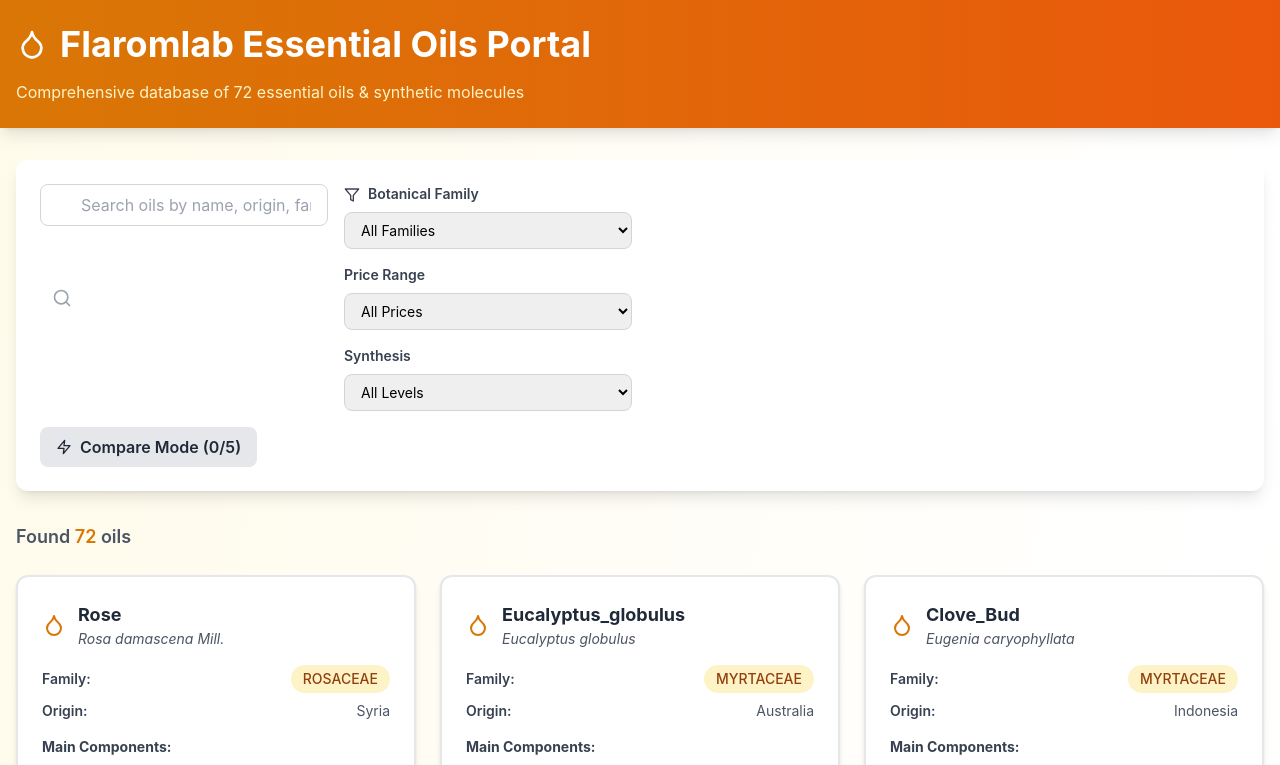
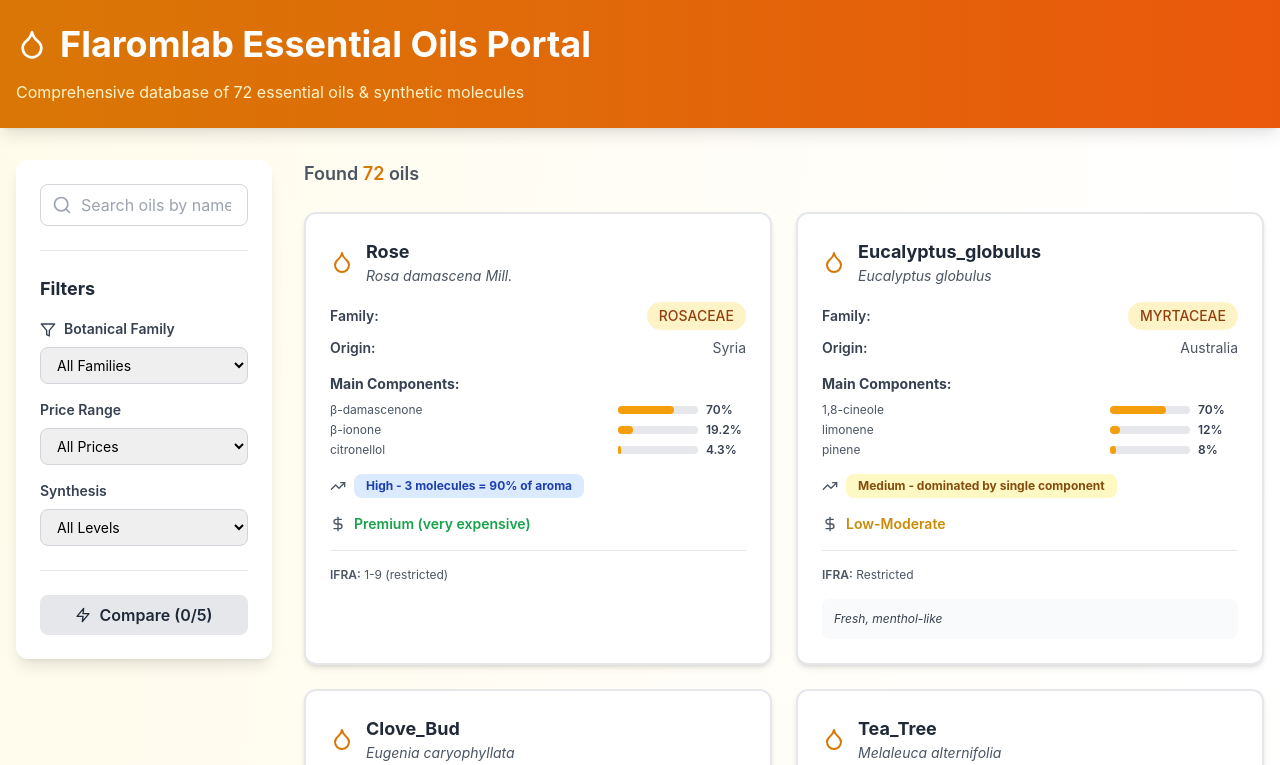
Before and after one commit to darmidontbravo-rgb/flaromlab-oils, a React (Vite) app: page / in a window 1280 px wide. Shown: the top 765 px of the page. Built offline with nearby package versions, Linux system fonts and the light colour scheme.

Commit message:
Update App.jsx

```diff
--- a/src/App.jsx
+++ b/src/App.jsx
@@ -101,12 +101,23 @@
         </div>
       </header>
 
-      {/* Main Content */}
+      {/* Main Content - TWO COLUMN LAYOUT */}
       <main className="max-w-7xl mx-auto px-4 py-8">
-        {/* Search & Filters */}
-        <div className="bg-white rounded-xl shadow-lg p-6 mb-8 sticky top-24 z-40">
-          <div className="grid grid-cols-1 md:grid-cols-2 lg:grid-cols-4 gap-4">
+        <div className="flex flex-col lg:flex-row gap-8">
+
+          {/* LEFT SIDEBAR - FILTERS (Desktop: Sticky Left, Mobile: Sticky Top) */}
+          <aside className="w-full lg:w-64 flex-shrink-0">
+            {/* Mobile: Sticky Search + Filters at Top */}
+            <div className="sticky top-24 z-40 lg:z-30 lg:top-0">
+              <div className="bg-white rounded-xl shadow-lg p-6 lg:mb-0 mb-6">
+                {/* Search Component */}
+                <div className="mb-6">
                   <SearchComponent value={searchTerm} onChange={setSearchTerm} />
+                </div>
+
+                {/* Filters Panel */}
+                <div className="mb-6 border-t pt-6">
+                  <h3 className="font-bold text-lg mb-4 text-gray-800">Filters</h3>
                   <FilterPanel
                     selectedFamily={selectedFamily}
                     selectedPriceRange={selectedPriceRange}
@@ -118,33 +129,39 @@
                 </div>
 
                 {/* Comparison Controls */}
-          <div className="mt-4 flex items-center gap-3">
+                <div className="border-t pt-6">
                   <button
                     onClick={() => setComparisonMode(!comparisonMode)}
-              className={`px-4 py-2 rounded-lg font-semibold flex items-center gap-2 transition-colors ${
+                    className={`w-full px-4 py-2 rounded-lg font-semibold flex items-center justify-center gap-2 transition-colors ${
                       comparisonMode
                         ? 'bg-blue-600 text-white'
                         : 'bg-gray-200 text-gray-800 hover:bg-gray-300'
                     }`}
                   >
                     <Zap className="w-4 h-4" />
-              Compare Mode ({compareList.length}/5)
+                    Compare ({compareList.length}/5)
                   </button>
 
                   {compareList.length > 1 && comparisonMode && (
                     <button
                       onClick={() => setComparisonMode(true)}
-                className="px-4 py-2 bg-green-600 text-white rounded-lg font-semibold hover:bg-green-700 transition-colors"
+                      className="w-full mt-2 px-4 py-2 bg-green-600 text-white rounded-lg font-semibold hover:bg-green-700 transition-colors"
                     >
                       View Comparison
                     </button>
                   )}
                 </div>
               </div>
+            </div>
+          </aside>
 
+          {/* RIGHT CONTENT - RESULTS */}
+          <div className="flex-1 min-w-0">
             {/* Comparison View */}
             {comparisonMode && compareList.length > 0 && (
+              <div className="mb-8">
                 <ComparisonView oils={compareList} />
+              </div>
             )}
 
             {/* Results Info */}
@@ -156,7 +173,7 @@
             </div>
 
             {/* Oils Grid */}
-        <div className="grid grid-cols-1 md:grid-cols-2 lg:grid-cols-3 gap-6">
+            <div className="grid grid-cols-1 md:grid-cols-2 gap-6">
               {filteredOils.map((oil, index) => (
                 <OilCard
                   key={index}
@@ -175,6 +192,8 @@
                 <p className="text-gray-500">Try adjusting your search or filters</p>
               </div>
             )}
+          </div>
+        </div>
       </main>
 
       {/* Footer */}
```
Lines whose indentation alone changed are shown as unchanged.
